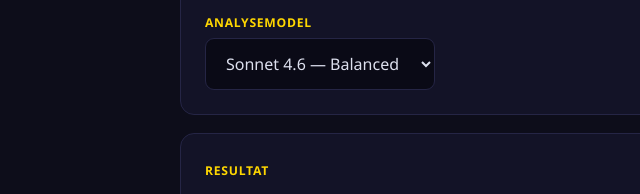
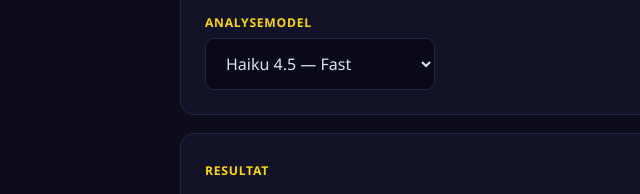
Before and after one commit to swamp2k/dba-gold, a website: page public/smart.html in a window 1280 px wide. Shown: the part 431-625 px from the top of the page, 30-670 px from the left. Drawn offline with nearby package versions, Linux system fonts and the light colour scheme.

Commit message:
Make Haiku default and link Smart Search to manual mode

```diff
--- a/public/smart.html
+++ b/public/smart.html
@@ -64,7 +64,7 @@
   <header>
     <div class="logo">DBA <span>Gold</span></div>
     <div class="tagline">Natural-language product search</div>
-    <a class="nav" href="/">Manual search</a>
+    <a class="nav" href="/manual.html">Manual search</a>
     <a class="nav" href="/watchlist.html">Watchlists</a>
   </header>
 
@@ -83,9 +83,8 @@
         <div class="model">
           <label for="model">Analysemodel</label>
           <select id="model">
-            <option value="claude-haiku-4-5-20251001">Haiku 4.5 — Fast</option>
-            <option value="claude-sonnet-4-6" selected>Sonnet 4.6 — Balanced</option>
-            <option value="claude-opus-4-8">Opus 4.8 — Deep</option>
+            <option value="claude-haiku-4-5-20251001" selected>Haiku 4.5 — Fast</option>
+            <option value="claude-sonnet-4-6">Sonnet 4.6 — Balanced</option>
           </select>
         </div>
         <button class="btn" id="searchBtn">✨ Find de bedste køb</button>
```
